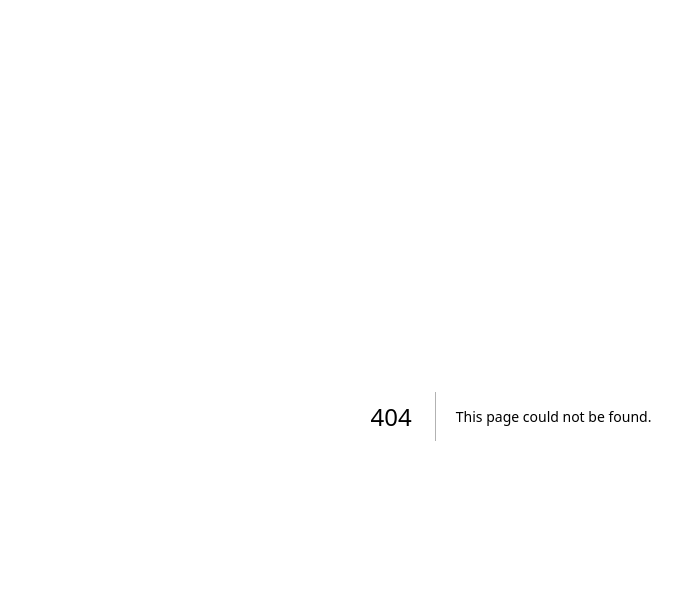
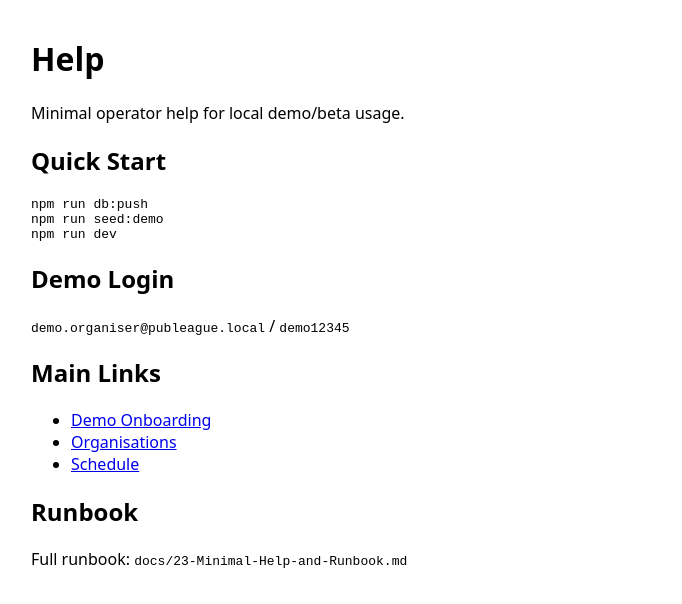
Before and after one commit to safeathomeapp/pub-league-platform, a Next.js app in the folder apps/web/: page /help in a window 1280 px wide. Before the commit this address had no page. Shown: the top 604 px of the page, without its empty margins (129-811 px from the left). Built offline with nearby package versions, Linux system fonts and the light colour scheme.

Commit message:
Add minimal help runbook and web help entry page

```diff
--- /dev/null
+++ b/apps/web/app/help/page.tsx
@@ -0,0 +1,28 @@
+export default function HelpPage() {
+  return (
+    <main>
+      <h1>Help</h1>
+      <p>Minimal operator help for local demo/beta usage.</p>
+
+      <h2>Quick Start</h2>
+      <pre>{`npm run db:push\nnpm run seed:demo\nnpm run dev`}</pre>
+
+      <h2>Demo Login</h2>
+      <p>
+        <code>demo.organiser@publeague.local</code> / <code>demo12345</code>
+      </p>
+
+      <h2>Main Links</h2>
+      <ul>
+        <li><a href="/onboarding">Demo Onboarding</a></li>
+        <li><a href="/orgs">Organisations</a></li>
+        <li><a href="/schedule">Schedule</a></li>
+      </ul>
+
+      <h2>Runbook</h2>
+      <p>
+        Full runbook: <code>docs/23-Minimal-Help-and-Runbook.md</code>
+      </p>
+    </main>
+  );
+}
--- a/apps/web/app/page.tsx
+++ b/apps/web/app/page.tsx
@@ -17,7 +17,7 @@ export default async function Home() {
       <p>Admin-first league management (UK).</p>
       <p>
         <a href="/login">Login</a> | <a href="/register">Register</a> | <a href="/orgs">Organisations</a> |{' '}
-        <a href="/schedule">Schedule</a> | <a href="/onboarding">Demo Onboarding</a>
+        <a href="/schedule">Schedule</a> | <a href="/onboarding">Demo Onboarding</a> | <a href="/help">Help</a>
       </p>
       <h2>API health</h2>
       <pre>{JSON.stringify(health, null, 2)}</pre>
```
Also changed, not shown: 3 other files (tests, documents, lock files or other folders).
